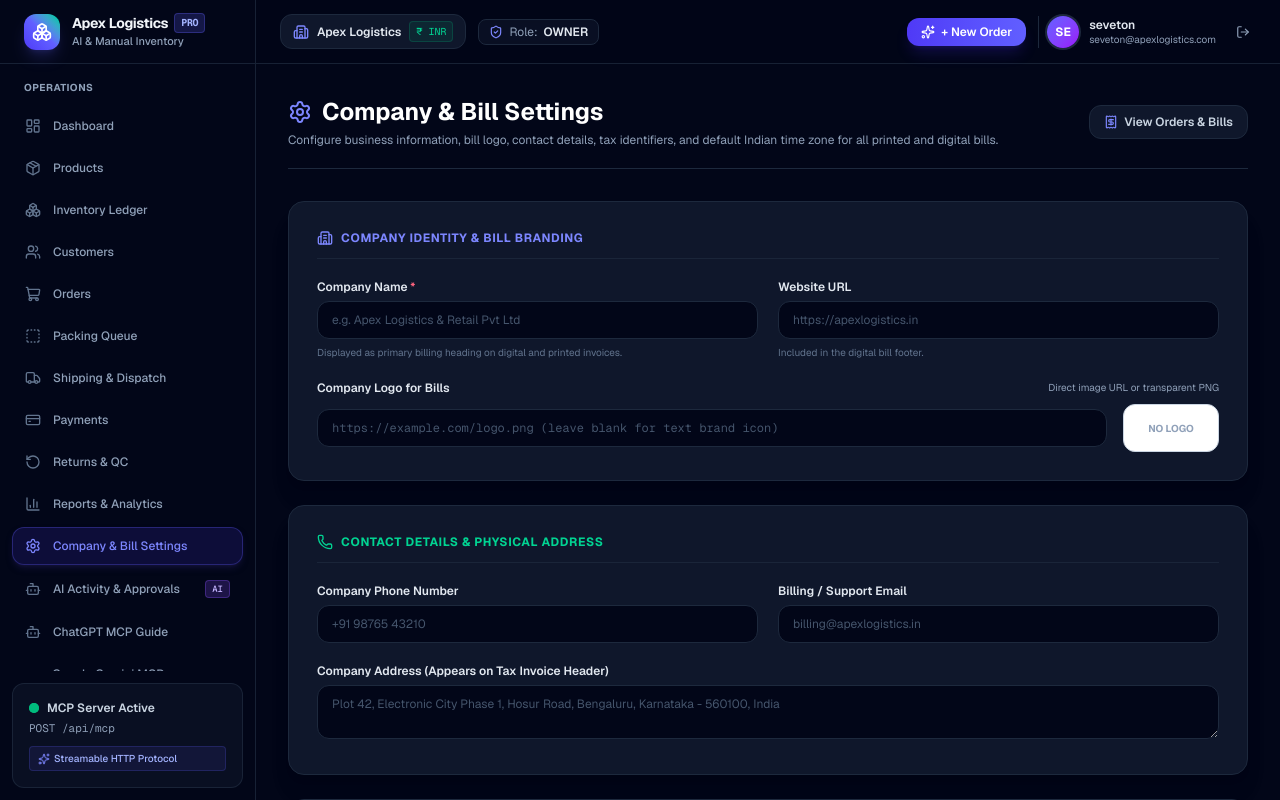
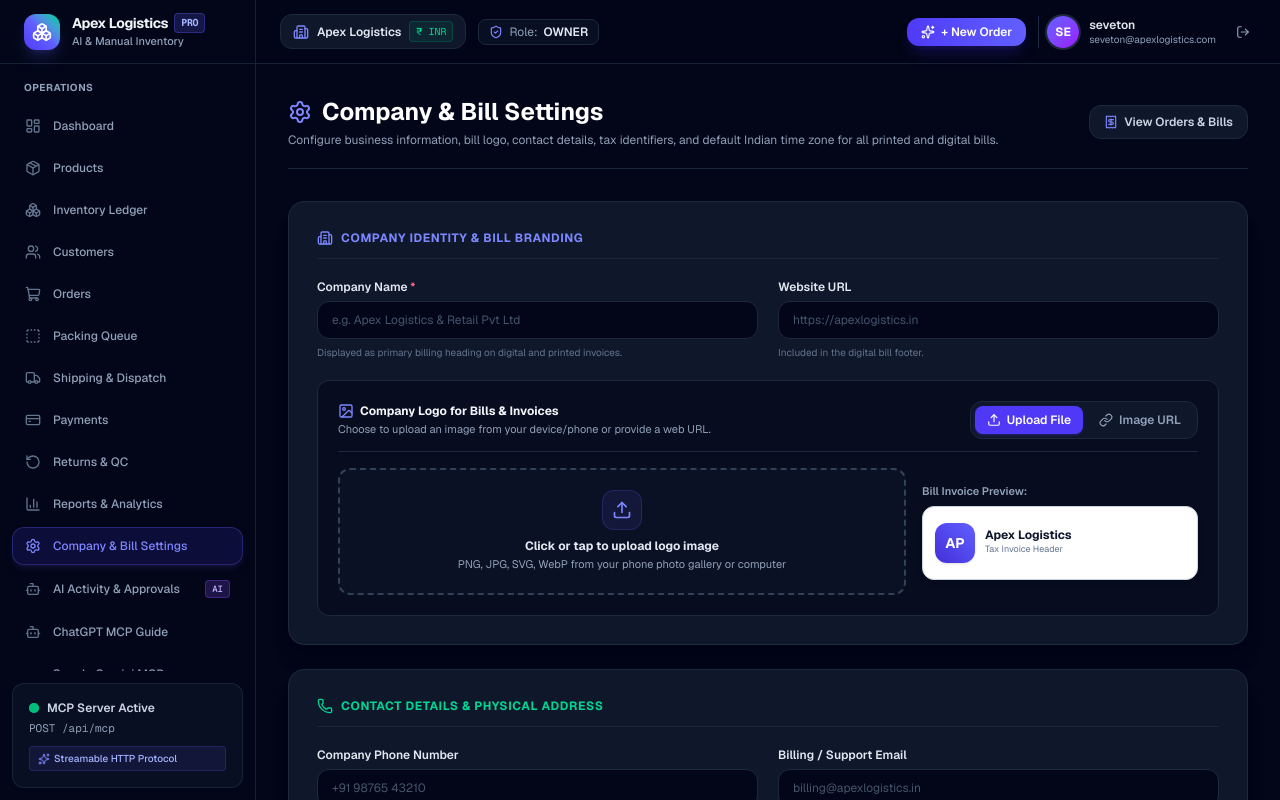
Before and after one commit to abhinavstechdev/product-manager, a Next.js app: page /settings in a window 1280 px wide. Built offline with nearby package versions, Linux system fonts and the light colour scheme; no server answers; the database is empty.

Commit message:
fix(bill): enable smooth scrolling on billing page and add logo file upload with URL support

```diff
--- a/app/bill/[id]/page.tsx
+++ b/app/bill/[id]/page.tsx
@@ -113,7 +113,7 @@
   const { order, customer, items, company, invoiceNumber, amountInWords } = billData;
 
   return (
-    <div className="min-h-screen bg-slate-950 text-slate-900 pb-16 print:bg-white print:p-0 print:pb-0">
+    <div className="min-h-screen w-full bg-slate-950 text-slate-900 pb-16 print:overflow-visible print:bg-white print:p-0 print:pb-0">
       {/* Action Bar (Hidden in Print) */}
       <div className="print:hidden sticky top-0 z-50 bg-slate-900/95 backdrop-blur-md border-b border-slate-800 px-3 sm:px-4 py-3">
         <div className="max-w-4xl mx-auto flex flex-col sm:flex-row items-stretch sm:items-center justify-between gap-3">
--- a/app/layout.tsx
+++ b/app/layout.tsx
@@ -31,7 +31,7 @@
       lang="en"
       className={`${geistSans.variable} ${geistMono.variable} dark h-full antialiased`}
     >
-      <body className="min-h-full bg-slate-950 text-slate-100 antialiased overflow-hidden">
+      <body className="min-h-full bg-slate-950 text-slate-100 antialiased">
         <Suspense fallback={<div className="min-h-screen bg-slate-950 text-slate-100" />}>
           <DashboardShell>{children}</DashboardShell>
         </Suspense>
--- a/app/settings/page.tsx
+++ b/app/settings/page.tsx
@@ -1,6 +1,6 @@
 "use client";
 
-import React, { useState, useEffect } from "react";
+import React, { useState, useEffect, useRef } from "react";
 import Link from "next/link";
 import {
   Settings,
@@ -19,12 +19,20 @@
   RefreshCw,
   Receipt,
   HelpCircle,
+  Upload,
+  Link as LinkIcon,
+  Trash2,
+  Camera,
 } from "lucide-react";
 
 export default function SettingsPage() {
   const [loading, setLoading] = useState(true);
   const [saving, setSaving] = useState(false);
   const [message, setMessage] = useState<{ type: "success" | "error"; text: string } | null>(null);
+
+  const [logoInputMode, setLogoInputMode] = useState<"upload" | "url">("upload");
+  const [uploadedFileName, setUploadedFileName] = useState<string>("");
+  const fileInputRef = useRef<HTMLInputElement | null>(null);
 
   const [form, setForm] = useState({
     companyName: "",
@@ -47,19 +55,29 @@
         const res = await fetch("/api/settings");
         const data = await res.json();
         if (res.ok && data.settings) {
+          const logoUrl = data.settings.companyLogoUrl || "";
           setForm({
             companyName: data.settings.companyName || "",
             companyAddress: data.settings.companyAddress || "",
             companyPhone: data.settings.companyPhone || "",
             companyEmail: data.settings.companyEmail || "",
             companyTaxId: data.settings.companyTaxId || "",
-            companyLogoUrl: data.settings.companyLogoUrl || "",
+            companyLogoUrl: logoUrl,
             companyWebsite: data.settings.companyWebsite || "",
             invoicePrefix: data.settings.invoicePrefix || "INV",
             invoiceFooterNotes: data.settings.invoiceFooterNotes || "",
             timezone: data.settings.timezone || "Asia/Kolkata",
             currency: data.settings.currency || "INR",
           });
+
+          if (logoUrl) {
+            if (logoUrl.startsWith("http://") || logoUrl.startsWith("https://")) {
+              setLogoInputMode("url");
+            } else {
+              setLogoInputMode("upload");
+              setUploadedFileName("Uploaded company logo");
+            }
+          }
         }
       } catch (err: any) {
         console.error(err);
@@ -69,6 +87,67 @@
     }
     fetchSettings();
   }, []);
+
+  const handleFileUpload = (e: React.ChangeEvent<HTMLInputElement>) => {
+    const file = e.target.files?.[0];
+    if (!file) return;
+
+    if (!file.type.startsWith("image/")) {
+      setMessage({ type: "error", text: "Please select a valid image file (PNG, JPG, SVG, WebP)." });
+      return;
+    }
+
+    setUploadedFileName(`${file.name} (${Math.round(file.size / 1024)} KB)`);
+
+    const reader = new FileReader();
+    reader.onload = (event) => {
+      const rawResult = event.target?.result as string;
+      if (!rawResult) return;
+
+      // If SVG or small file (< 80KB), store directly
+      if (file.type.includes("svg") || file.size < 80 * 1024) {
+        setForm((prev) => ({ ...prev, companyLogoUrl: rawResult }));
+        return;
+      }
+
+      // Resize image using offscreen canvas to keep payload compact and high quality
+      const img = new window.Image();
+      img.src = rawResult;
+      img.onload = () => {
+        const maxW = 500;
+        const maxH = 250;
+        let w = img.width;
+        let h = img.height;
+
+        if (w > maxW || h > maxH) {
+          const ratio = Math.min(maxW / w, maxH / h);
+          w = Math.round(w * ratio);
+          h = Math.round(h * ratio);
+        }
+
+        const canvas = document.createElement("canvas");
+        canvas.width = w;
+        canvas.height = h;
+        const ctx = canvas.getContext("2d");
+        if (ctx) {
+          ctx.drawImage(img, 0, 0, w, h);
+          const compressedDataUrl = canvas.toDataURL("image/png", 0.9);
+          setForm((prev) => ({ ...prev, companyLogoUrl: compressedDataUrl }));
+        } else {
+          setForm((prev) => ({ ...prev, companyLogoUrl: rawResult }));
+        }
+      };
+    };
+    reader.readAsDataURL(file);
+  };
+
+  const handleRemoveLogo = () => {
+    setForm((prev) => ({ ...prev, companyLogoUrl: "" }));
+    setUploadedFileName("");
+    if (fileInputRef.current) {
+      fileInputRef.current.value = "";
+    }
+  };
 
   const handleChange = (e: React.ChangeEvent<HTMLInputElement | HTMLTextAreaElement | HTMLSelectElement>) => {
     const { name, value } = e.target;
@@ -191,36 +270,141 @@
               </span>
             </div>
 
-            {/* Logo URL with Live Preview */}
-            <div className="md:col-span-2 space-y-2">
-              <label className="text-xs font-semibold text-slate-200 block flex items-center justify-between">
-                <span>Company Logo for Bills</span>
-                <span className="text-[10px] font-normal text-slate-400">Direct image URL or transparent PNG</span>
+            {/* Logo Upload & URL Manager */}
+            <div className="md:col-span-2 space-y-3 bg-slate-950/60 p-4 sm:p-5 rounded-xl border border-slate-800">
+              <div className="flex flex-col sm:flex-row sm:items-center justify-between gap-2 border-b border-slate-800 pb-3">
+                <div>
+                  <label className="text-xs font-bold text-slate-100 flex items-center gap-1.5">
+                    <Image className="w-4 h-4 text-indigo-400" />
+                    <span>Company Logo for Bills &amp; Invoices</span>
                   </label>
-              <div className="flex flex-col sm:flex-row items-start sm:items-center gap-4">
+                  <span className="text-[11px] text-slate-400 block mt-0.5">
+                    Choose to upload an image from your device/phone or provide a web URL.
+                  </span>
+                </div>
+
+                {/* Mode Selector Tabs */}
+                <div className="flex items-center gap-1 bg-slate-900 p-1 rounded-xl border border-slate-800 self-start sm:self-auto">
+                  <button
+                    type="button"
+                    onClick={() => setLogoInputMode("upload")}
+                    className={`flex items-center gap-1.5 px-3 py-1.5 rounded-lg text-xs font-semibold transition cursor-pointer ${
+                      logoInputMode === "upload"
+                        ? "bg-indigo-600 text-white shadow-sm shadow-indigo-600/30"
+                        : "text-slate-400 hover:text-slate-200"
+                    }`}
+                  >
+                    <Upload className="w-3.5 h-3.5" />
+                    <span>Upload File</span>
+                  </button>
+
+                  <button
+                    type="button"
+                    onClick={() => setLogoInputMode("url")}
+                    className={`flex items-center gap-1.5 px-3 py-1.5 rounded-lg text-xs font-semibold transition cursor-pointer ${
+                      logoInputMode === "url"
+                        ? "bg-indigo-600 text-white shadow-sm shadow-indigo-600/30"
+                        : "text-slate-400 hover:text-slate-200"
+                    }`}
+                  >
+                    <LinkIcon className="w-3.5 h-3.5" />
+                    <span>Image URL</span>
+                  </button>
+                </div>
+              </div>
+
+              <div className="grid grid-cols-1 lg:grid-cols-3 gap-4 items-center pt-1">
+                {/* Mode 1: File Upload Dropzone */}
+                {logoInputMode === "upload" ? (
+                  <div className="lg:col-span-2 space-y-2">
+                    <input
+                      type="file"
+                      ref={fileInputRef}
+                      onChange={handleFileUpload}
+                      accept="image/png,image/jpeg,image/webp,image/svg+xml"
+                      className="hidden"
+                    />
+
+                    <div
+                      onClick={() => fileInputRef.current?.click()}
+                      className="border-2 border-dashed border-slate-700 hover:border-indigo-500 bg-slate-900/60 hover:bg-slate-900 rounded-xl p-4 sm:p-5 flex flex-col items-center justify-center text-center cursor-pointer transition group"
+                    >
+                      <div className="w-10 h-10 rounded-xl bg-indigo-500/10 border border-indigo-500/20 text-indigo-400 flex items-center justify-center mb-2 group-hover:scale-105 transition">
+                        <Upload className="w-5 h-5" />
+                      </div>
+                      <p className="text-xs font-bold text-slate-200">
+                        Click or tap to upload logo image
+                      </p>
+                      <p className="text-[11px] text-slate-400 mt-0.5">
+                        PNG, JPG, SVG, WebP from your phone photo gallery or computer
+                      </p>
+                      {uploadedFileName && (
+                        <div className="mt-2.5 px-2.5 py-1 rounded-md bg-indigo-950/80 border border-indigo-500/30 text-[11px] text-indigo-300 font-mono">
+                          Selected: {uploadedFileName}
+                        </div>
+                      )}
+                    </div>
+                  </div>
+                ) : (
+                  /* Mode 2: Web Image URL Input */
+                  <div className="lg:col-span-2 space-y-1.5">
+                    <label className="text-xs font-semibold text-slate-300 block">
+                      Direct Image Web URL
+                    </label>
                     <input
                       type="text"
                       name="companyLogoUrl"
                       value={form.companyLogoUrl}
                       onChange={handleChange}
-                  placeholder="https://example.com/logo.png (leave blank for text brand icon)"
-                  className="flex-1 px-3.5 py-2.5 rounded-xl bg-slate-950 border border-slate-800 text-white text-xs font-mono placeholder:text-slate-600 focus:outline-none focus:border-indigo-500 transition w-full"
+                      placeholder="https://example.com/logo.png"
+                      className="w-full px-3.5 py-2.5 rounded-xl bg-slate-900 border border-slate-800 text-white text-xs font-mono placeholder:text-slate-600 focus:outline-none focus:border-indigo-500 transition"
                     />
+                    <span className="text-[10px] text-slate-500 block">
+                      Paste a publicly accessible direct image link (PNG with transparent background recommended).
+                    </span>
+                  </div>
+                )}
 
-                {/* Logo Preview Box */}
-                <div className="w-24 h-12 rounded-xl bg-white border border-slate-300 flex items-center justify-center p-1 overflow-hidden shrink-0">
+                {/* Live Invoice Preview Box */}
+                <div className="space-y-1.5">
+                  <span className="text-[11px] font-semibold text-slate-400 block">
+                    Bill Invoice Preview:
+                  </span>
+                  <div className="bg-white rounded-xl border border-slate-300 p-3 flex items-center justify-between shadow-md">
+                    <div className="flex items-center gap-2.5 min-h-[48px]">
                       {form.companyLogoUrl ? (
                         <img
                           src={form.companyLogoUrl}
                           alt="Logo Preview"
-                      className="max-h-full max-w-full object-contain"
+                          className="h-10 max-w-[120px] object-contain"
                           onError={(e) => {
                             (e.target as any).style.display = "none";
                           }}
                         />
                       ) : (
-                    <span className="text-[10px] font-bold text-slate-400 uppercase">No Logo</span>
+                        <div className="w-10 h-10 rounded-xl bg-gradient-to-tr from-indigo-700 to-indigo-500 flex items-center justify-center text-white shadow font-bold text-sm">
+                          {form.companyName ? form.companyName.slice(0, 2).toUpperCase() : "AP"}
+                        </div>
                       )}
+                      <div>
+                        <div className="text-xs font-bold text-slate-900 leading-tight truncate max-w-[110px]">
+                          {form.companyName || "Apex Logistics"}
+                        </div>
+                        <div className="text-[9px] text-slate-500">Tax Invoice Header</div>
+                      </div>
+                    </div>
+
+                    {form.companyLogoUrl && (
+                      <button
+                        type="button"
+                        onClick={handleRemoveLogo}
+                        title="Remove logo"
+                        className="p-1.5 rounded-lg text-slate-400 hover:text-rose-600 hover:bg-rose-50 transition cursor-pointer"
+                      >
+                        <Trash2 className="w-4 h-4" />
+                      </button>
+                    )}
+                  </div>
                 </div>
               </div>
             </div>
--- a/components/DashboardShell.tsx
+++ b/components/DashboardShell.tsx
@@ -13,7 +13,7 @@
 
   // If on login, OAuth consent, or digital bill screens, render clean standalone view
   if (pathname?.startsWith("/login") || pathname?.startsWith("/oauth") || pathname?.startsWith("/bill")) {
-    return <main className="min-h-screen w-full bg-slate-950 text-slate-100">{children}</main>;
+    return <main className="min-h-screen w-full bg-slate-950 text-slate-100 print:overflow-visible">{children}</main>;
   }
 
   return (
```
Lines whose indentation alone changed are shown as unchanged.
